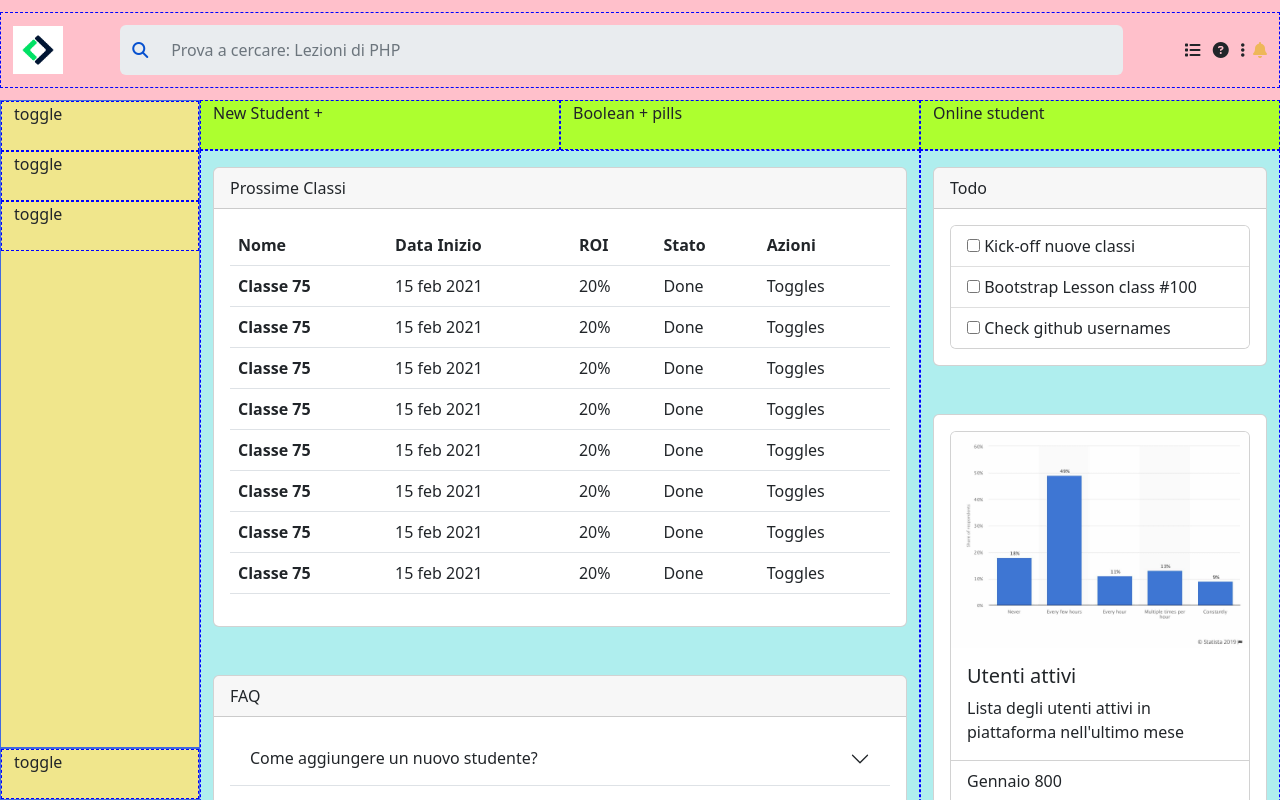
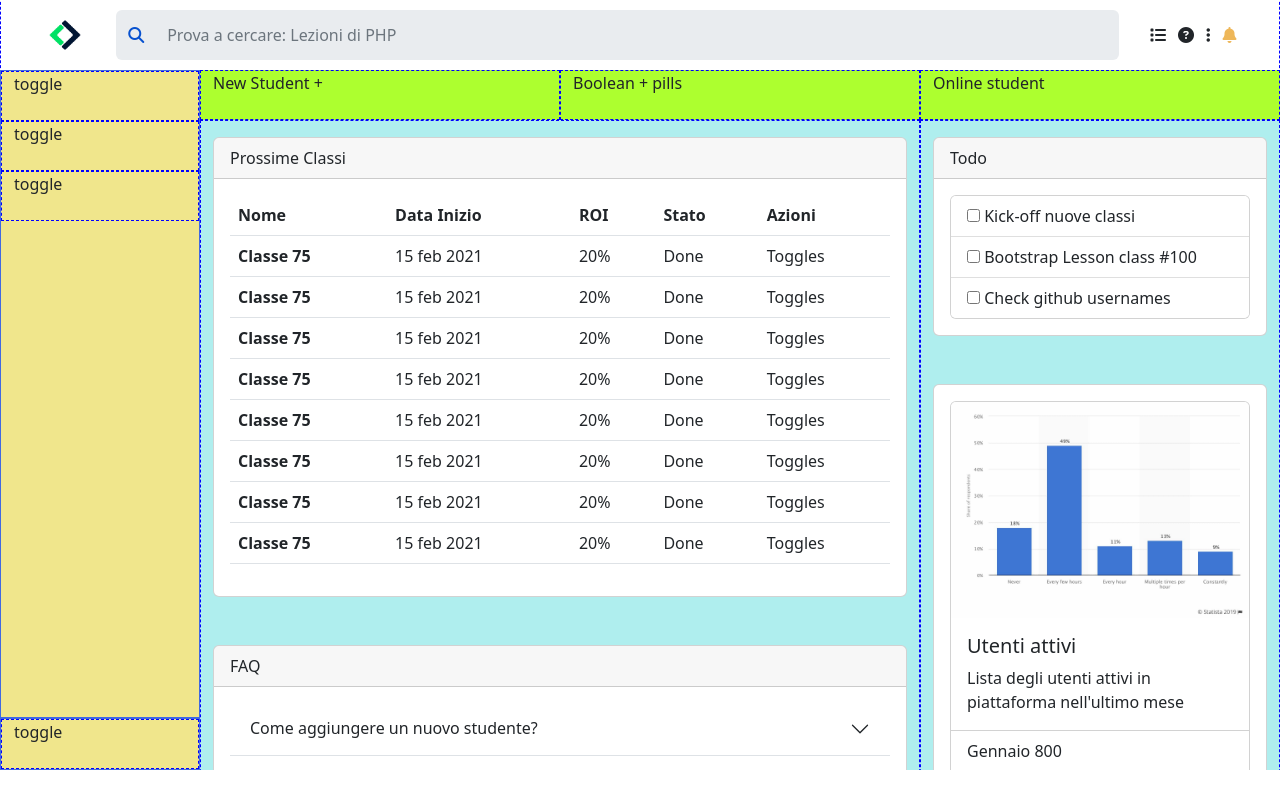
Before and after one commit to lembogeorgex/html-css-bootstrap-dashboard, a plain HTML site: page index.html in a window 1280 px wide. Drawn offline with nearby package versions, Linux system fonts and the light colour scheme.

Commit message:
finished header

```diff
--- a/css/style.css
+++ b/css/style.css
@@ -18,9 +18,7 @@
 
 /* LAYOUT */
 header {
-    width: 100%;
-    height: 100px;
-    background-color: pink;
+    height: 70px;
     ;
 }
 
--- a/index.html
+++ b/index.html
@@ -43,7 +43,7 @@
       <div class="container-fluid">
         <div class="row">
           <div class="col-12">
-            <nav class="navbar">
+            <nav class="navbar justify-content-evenly">
               <a class="navbar-brand mx-0" href="#">
                 <img
                   src="img/mobile-logo.png"
@@ -80,7 +80,7 @@
                 <i
                   class="fa-solid fa-ellipsis-vertical px-1 d-sm-none d-lg-inline-block"
                 ></i>
-                <i class="fa-solid fa-bell" style="color: #eeb759"></i>
+                <i class="fa-solid fa-bell px-1" style="color: #eeb759"></i>
               </div>
             </nav>
           </div>
```
